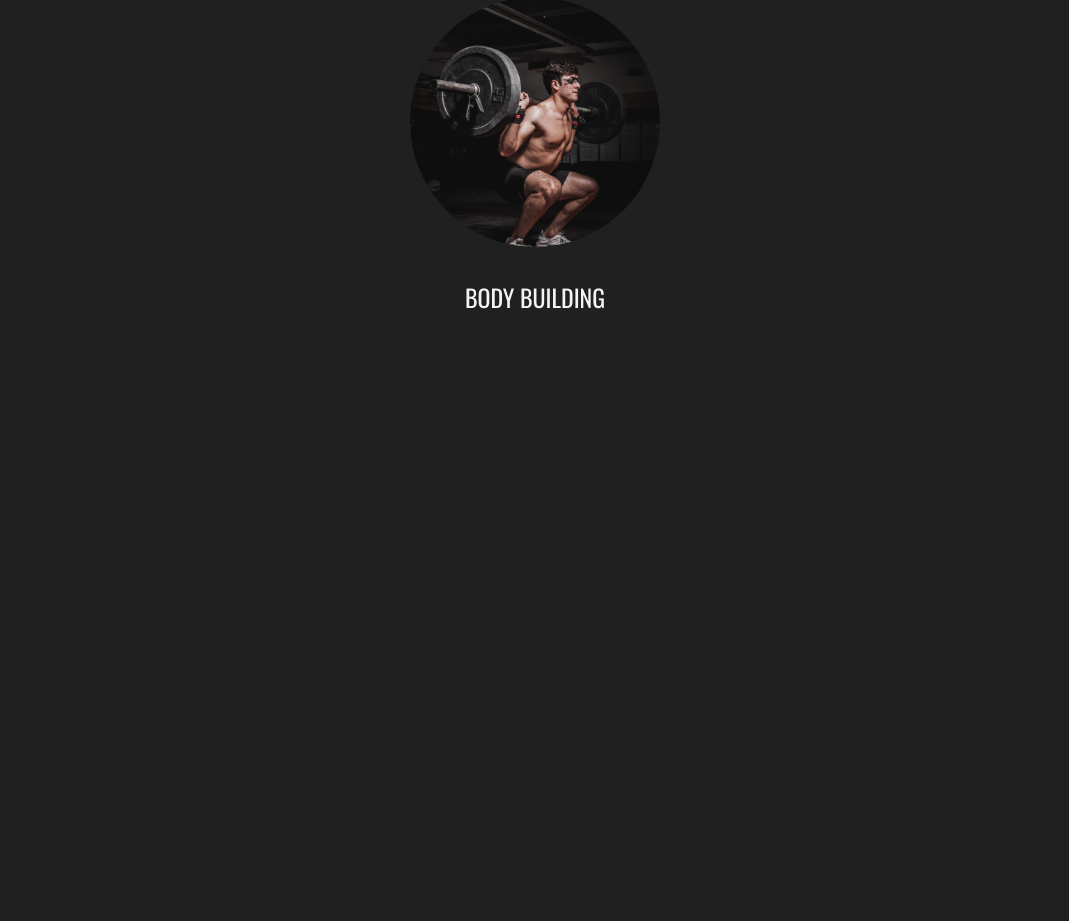
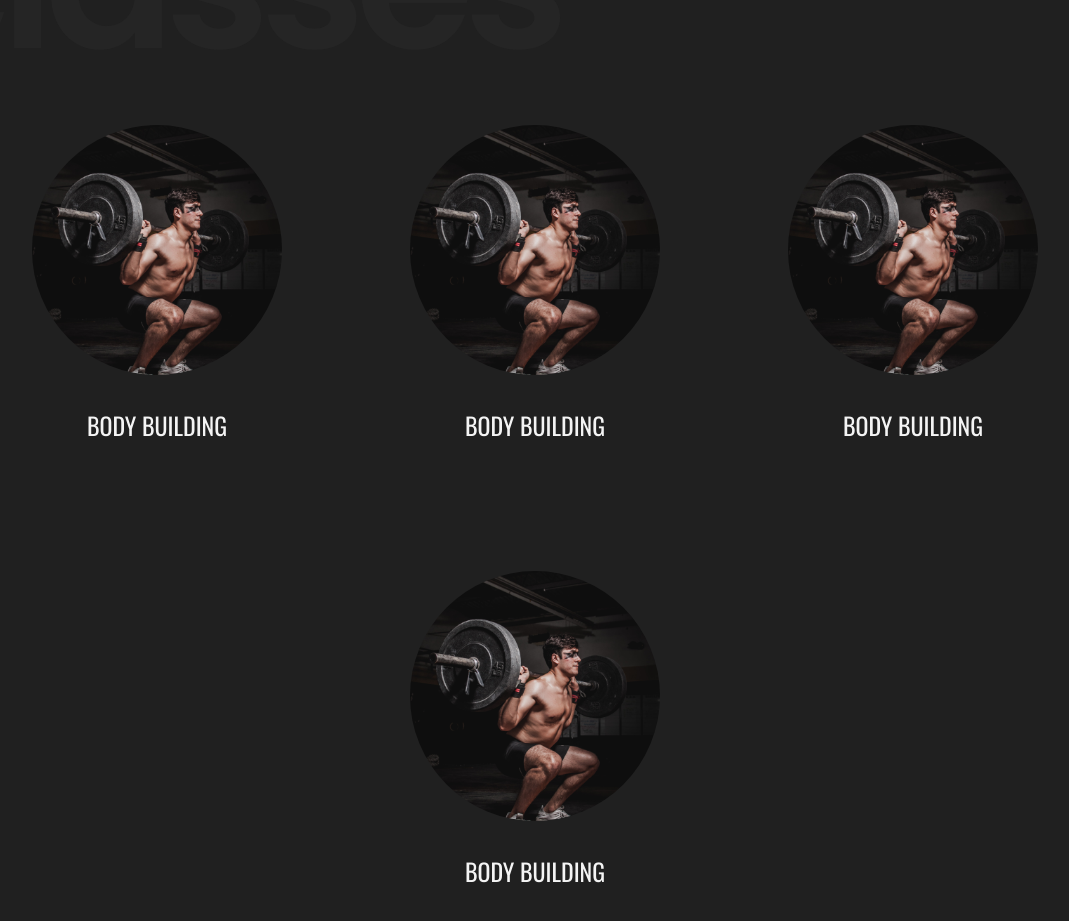
Before and after one commit to TLNRB/kxYorkville, a Vue app in the folder kxYorkville/: page / in a window 1280 px wide. Shown: the part 899-1820 px from the top of the page, without its empty margins (105-1174 px from the left). Before the commit the page ends 1310 px from the top, so only its background shows below. Built offline with nearby package versions, Linux system fonts and the light colour scheme.

Commit message:
classes section design finished

```diff
--- a/kxYorkville/src/views/HomeView.vue
+++ b/kxYorkville/src/views/HomeView.vue
@@ -28,13 +28,48 @@ onUnmounted(() => {
 <template>
   <Hero :videoDesktop="videoDesktop" :videoMobile="videoMobile" :isMobile="isMobile" />
   <section
-    class="relative bgDark px-[1.5rem] py-[6rem] flex justify-center items-center gap-[10rem]"
+    class="relative bgDark px-[1.5rem] pt-[12rem] py-[6rem] flex flex-wrap justify-center items-center gap-[4rem] sm:gap-[6rem] sm:pt-[13rem] lg:pt-[14rem] md:px-[2rem] md:gap-[8rem] xxxxl:gap-[10rem]"
   >
-    <div class="flex flex-col items-center gap-[2rem] group">
+    <h2
+      class="absolute top-[2rem] left-[50%] translate-x-[-50%] leading-none tracking-tighter text-[4.5rem] font-semibold text-textDark xs:text-[5rem] sm:text-[8rem] sm:top-[-.5rem] sm:left-0 sm:translate-x-0 lg:top-[-1rem] lg:left-0 lg:text-[12rem] xxxxl:text-[14rem]"
+    >
+      classes
+    </h2>
+    <div class="flex flex-col items-center gap-[2rem]">
       <div
-        class="relative w-[250px] h-[250px] p-[.5rem] rounded-full border-[1px] border-transparent bg-[url('../assets/images/bodyBuilding.jpg')] bg-cover bg-center group-hover:scale-110 group-hover:border-[1px] group-hover:border-primaryColor ease-in duration-[.1s] cursor-pointer overflow-hidden"
+        class="absolute w-[200px] h-[200px] rounded-full border-[1px] border-transparent hover:scale-[112.5%] hover:border-[1px] hover:border-primaryColor ease-in duration-[.1s] z-[2] cursor-pointer md:w-[250px] md:h-[250px]"
       ></div>
-      <h2 class="font-oswald uppercase text-[1.5rem]">Body Building</h2>
+      <div
+        class="bg-[url('../assets/images/bodyBuilding.jpg')] bg-cover bg-center relative w-[200px] h-[200px] p-[.5rem] rounded-full md:w-[250px] md:h-[250px]"
+      ></div>
+      <h3 class="font-oswald uppercase text-[1.25rem] md:text-[1.5rem]">Body Building</h3>
+    </div>
+    <div class="flex flex-col items-center gap-[2rem]">
+      <div
+        class="absolute w-[200px] h-[200px] rounded-full border-[1px] border-transparent hover:scale-[112.5%] hover:border-[1px] hover:border-primaryColor ease-in duration-[.1s] z-[2] cursor-pointer md:w-[250px] md:h-[250px]"
+      ></div>
+      <div
+        class="bg-[url('../assets/images/bodyBuilding.jpg')] bg-cover bg-center relative w-[200px] h-[200px] p-[.5rem] rounded-full md:w-[250px] md:h-[250px]"
+      ></div>
+      <h3 class="font-oswald uppercase text-[1.25rem] md:text-[1.5rem]">Body Building</h3>
+    </div>
+    <div class="flex flex-col items-center gap-[2rem]">
+      <div
+        class="absolute w-[200px] h-[200px] rounded-full border-[1px] border-transparent hover:scale-[112.5%] hover:border-[1px] hover:border-primaryColor ease-in duration-[.1s] z-[2] cursor-pointer md:w-[250px] md:h-[250px]"
+      ></div>
+      <div
+        class="bg-[url('../assets/images/bodyBuilding.jpg')] bg-cover bg-center relative w-[200px] h-[200px] p-[.5rem] rounded-full md:w-[250px] md:h-[250px]"
+      ></div>
+      <h3 class="font-oswald uppercase text-[1.25rem] md:text-[1.5rem]">Body Building</h3>
+    </div>
+    <div class="flex flex-col items-center gap-[2rem]">
+      <div
+        class="absolute w-[200px] h-[200px] rounded-full border-[1px] border-transparent hover:scale-[112.5%] hover:border-[1px] hover:border-primaryColor ease-in duration-[.1s] z-[2] cursor-pointer md:w-[250px] md:h-[250px]"
+      ></div>
+      <div
+        class="bg-[url('../assets/images/bodyBuilding.jpg')] bg-cover bg-center relative w-[200px] h-[200px] p-[.5rem] rounded-full md:w-[250px] md:h-[250px]"
+      ></div>
+      <h3 class="font-oswald uppercase text-[1.25rem] md:text-[1.5rem]">Body Building</h3>
     </div>
   </section>
 </template>
--- a/kxYorkville/tailwind.config.js
+++ b/kxYorkville/tailwind.config.js
@@ -24,6 +24,7 @@ module.exports = {
         textGray: '#E1E1E1',
         textNormal: '#dddddd',
         textDarker: '#606060',
+        textDark: '#30303055',
         primaryColor: '#D9A404'
       }
     }
```
